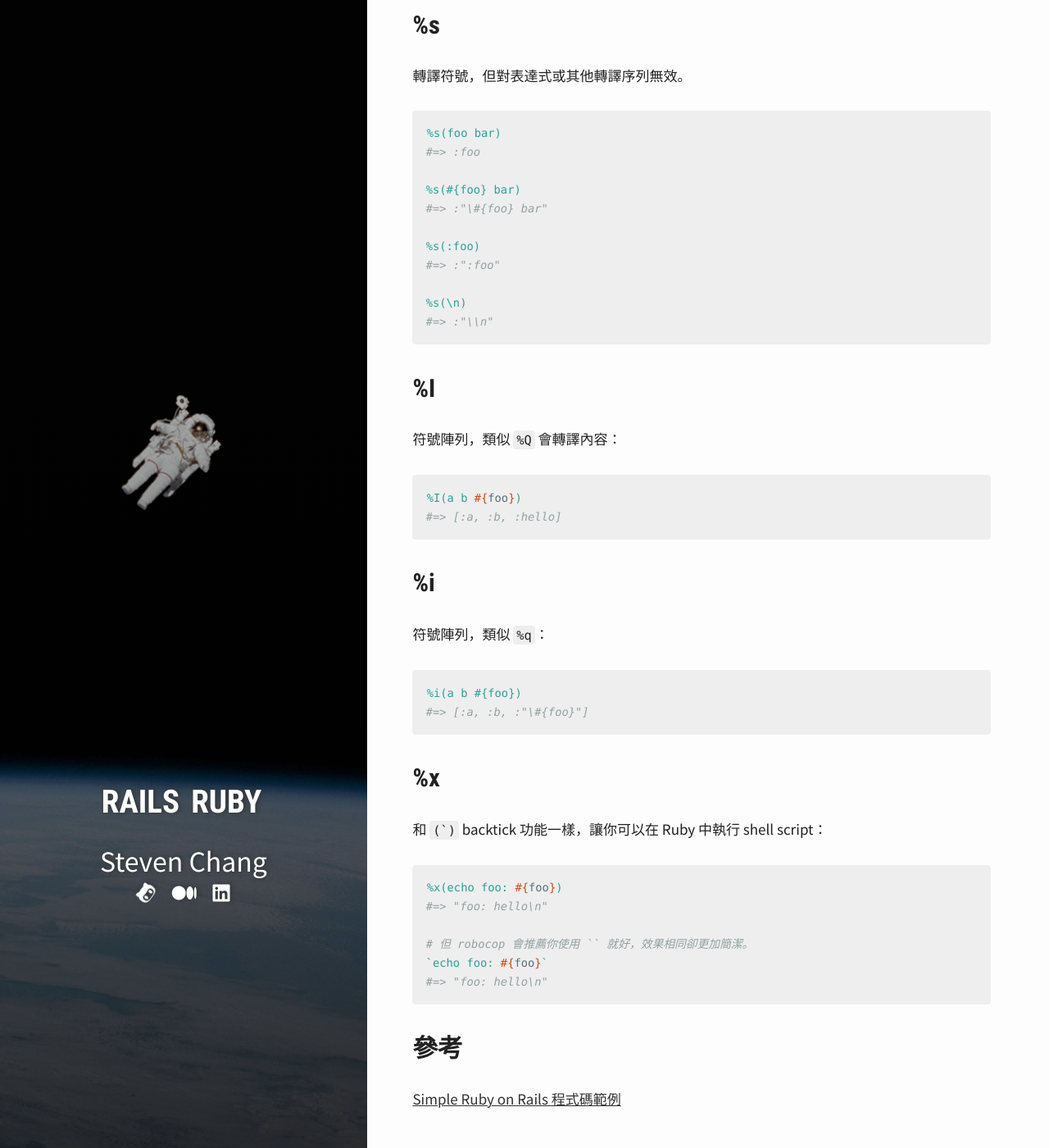
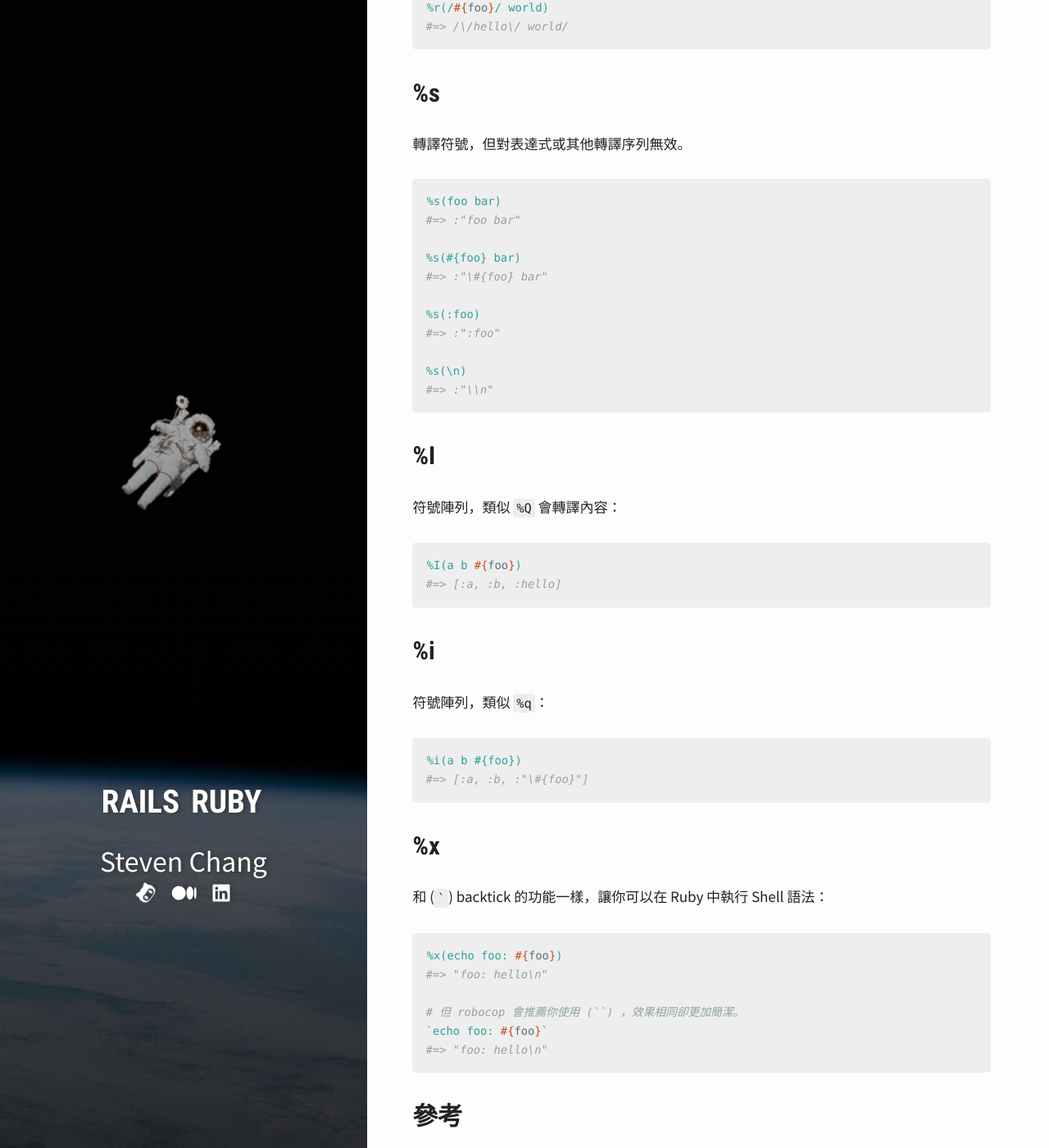
Before and after one commit to stevencch99/stevencch99.github.io, a Jekyll site: the page built from _posts/2019-07-28-Ruby_%Q_%i.md, in a window 1280 px wide and 1400 px high, scrolled down 3194 px. Shown: the whole window at 82% size. Built offline with Jekyll 4.4.1, drawn with Linux system fonts in a browser that asks for light colours; nearby versions of some CDN libraries; comment, search, counter and statistics services are not loaded; some of the changed text lies outside the part shown.

Commit message:
Fix error in the post of _posts/2019-07-28-Ruby_%Q_%i.md

````diff
--- a/_posts/2019-07-28-Ruby_%Q_%i.md
+++ b/_posts/2019-07-28-Ruby_%Q_%i.md
@@ -26,16 +26,19 @@ comments: true
 ![after rubocop](https://stevenchang.s3-ap-northeast-1.amazonaws.com/rubocop-after.jpg)
 令程式碼變得再更加精簡一點。
 
-用這個篇幅來整理一下筆記：
+用這個篇幅來整理一下筆記，
+首先在終端機打開 irb ，定義一個字串變數讓接下來的範例使用：
+
+```bash
+$ irb
+2.6.0 :001 > foo = 'hello'
+```
 
 ## %Q
 
 用來取代雙引號(double quotation mark) `""` 包覆住的 string 寫法，當一段 string 之中有用到雙引號時特別有用。
 
 ```ruby
-# irb
-foo = 'hello'
-
 %Q(John said: "Frank said: "#{foo}"")
 #=> "John said: \"Frank said: \"hello\"\""
 ```
@@ -55,7 +58,7 @@ foo = 'hello'
 
 ## %q
 
-代表單引號('')的用法：
+代表單引號(`''`)的用法：
 
 ```ruby
 %q(Joe said: 'Frank said: '#{foo}'')
@@ -95,7 +98,7 @@ foo = 'hello'
 
 ```ruby
 %s(foo bar)
-#=> :foo
+#=> :"foo bar"
 
 %s(#{foo} bar)
 #=> :"\#{foo} bar"
@@ -127,18 +130,17 @@ foo = 'hello'
 
 ## %x
 
-和 `` (`) `` backtick 功能一樣，讓你可以在 Ruby 中執行 shell script：
+和 (`` ` ``) backtick 的功能一樣，讓你可以在 Ruby 中執行 Shell 語法：
 
 ```ruby
 %x(echo foo: #{foo})
 #=> "foo: hello\n"
 
-# 但 robocop 會推薦你使用 `` 就好，效果相同卻更加簡潔。
+# 但 robocop 會推薦你使用 (``) ，效果相同卻更加簡潔。
 `echo foo: #{foo}`
 #=> "foo: hello\n"
 ```
 
-
 ## 參考
 
 [Simple Ruby on Rails 程式碼範例](https://simpleror.wordpress.com/2009/03/15/q-q-w-w-x-r-s/)
````
Also changed, not shown: other parts of _posts/2019-07-28-Ruby_%Q_%i.md (+1 -1 lines).
